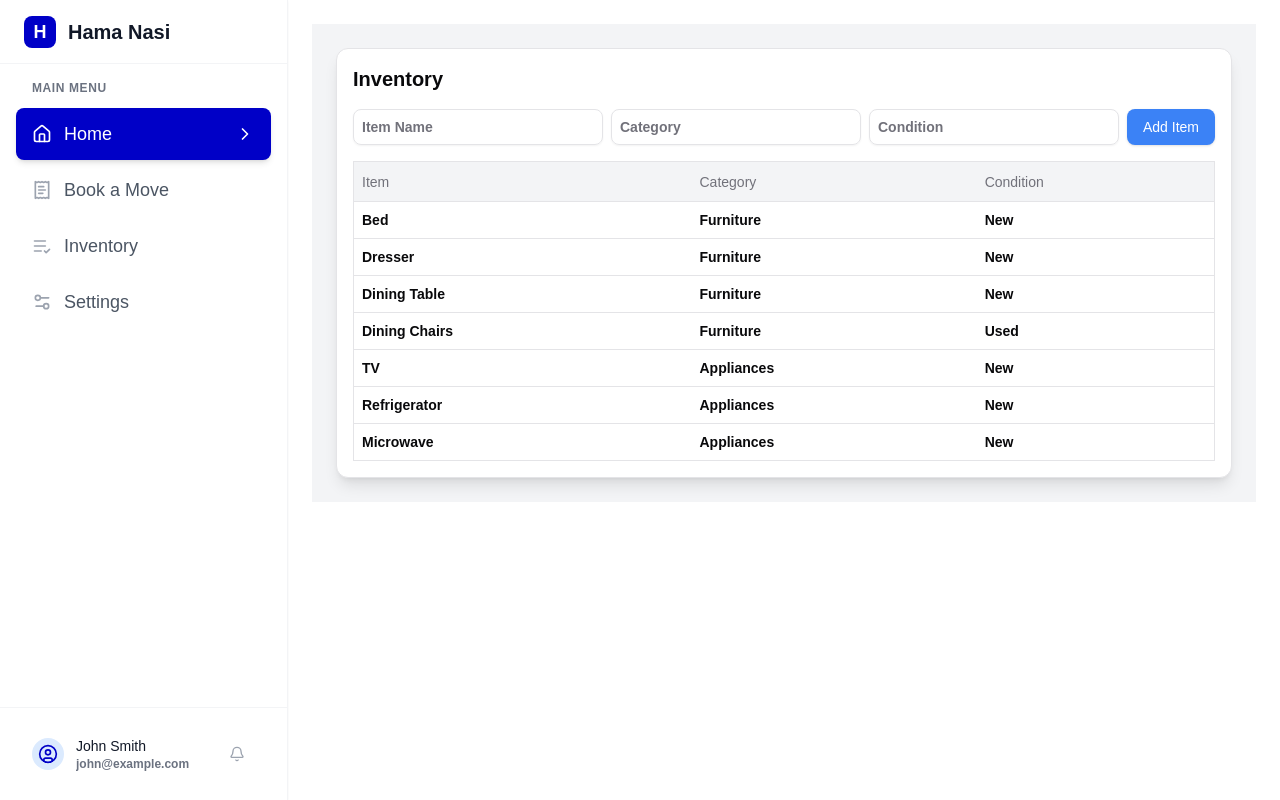
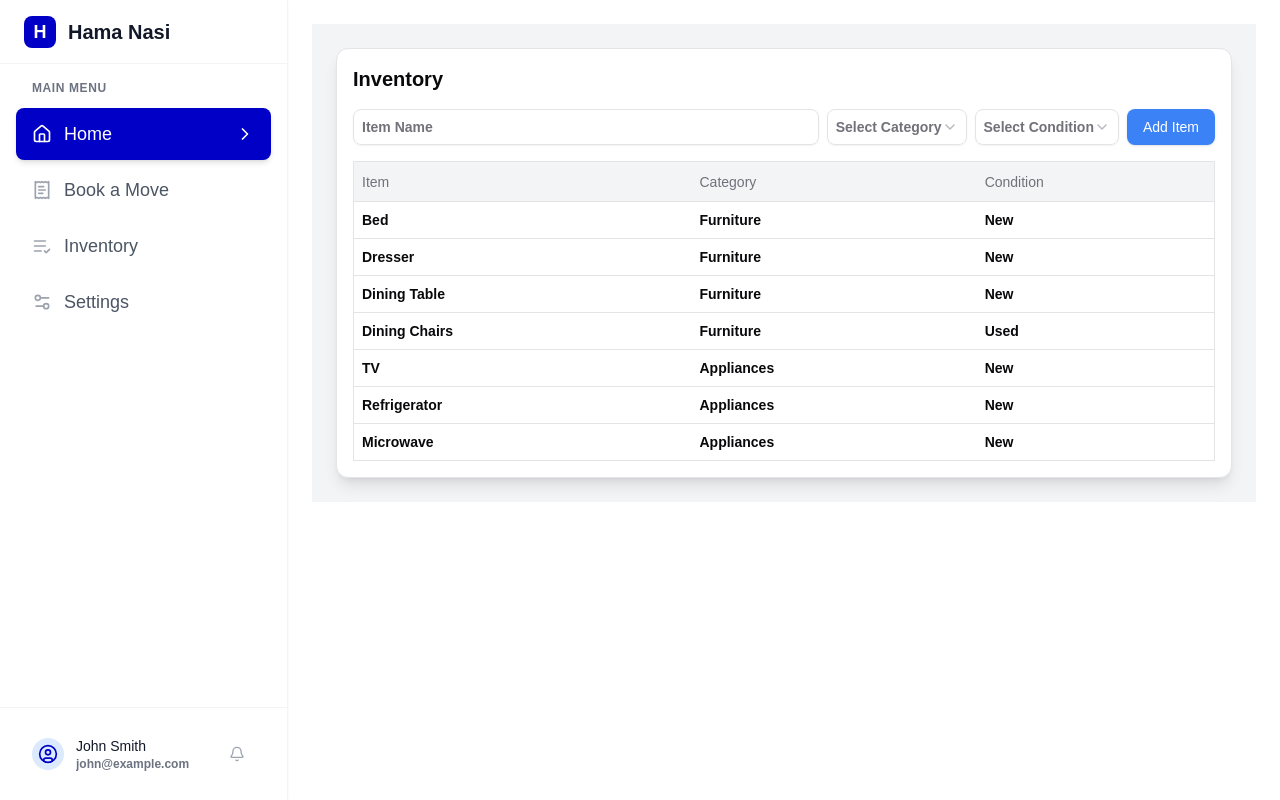
Before and after one commit to JasperMunene/hama-nasi, a Next.js app in the folder client/: page /dashboard/inventory in a window 1280 px wide. Built offline with nearby package versions, Linux system fonts and the light colour scheme; no server answers; a web font is replaced by a local one.

Commit message:
add dropdown to the input fields

```diff
--- a/client/package.json
+++ b/client/package.json
@@ -11,6 +11,7 @@
   },
   "dependencies": {
     "@radix-ui/react-dialog": "^1.1.6",
+    "@radix-ui/react-select": "^2.1.6",
     "@radix-ui/react-separator": "^1.1.2",
     "@radix-ui/react-slot": "^1.1.2",
     "@radix-ui/react-tabs": "^1.1.3",
--- a/client/src/app/dashboard/inventory/page.js
+++ b/client/src/app/dashboard/inventory/page.js
@@ -4,6 +4,7 @@ import { Card, CardContent } from "@/components/ui/card";
 import { Table, TableHeader, TableRow, TableHead, TableBody, TableCell } from "@/components/ui/table";
 import { Button } from "@/components/ui/button";
 import { Input } from "@/components/ui/input";
+import { Select, SelectTrigger, SelectContent, SelectItem } from "@/components/ui/select";
 
 export default function Inventory() {
   const [items, setItems] = useState([
@@ -36,18 +37,23 @@ export default function Inventory() {
             value={newItem.name}
             onChange={(e) => setNewItem({ ...newItem, name: e.target.value })}
           />
-          <Input
-            className="border rounded-lg p-2"
-            placeholder="Category"
-            value={newItem.category}
-            onChange={(e) => setNewItem({ ...newItem, category: e.target.value })}
-          />
-          <Input
-            className="border rounded-lg p-2"
-            placeholder="Condition"
-            value={newItem.condition}
-            onChange={(e) => setNewItem({ ...newItem, condition: e.target.value })}
-          />
+          <Select onValueChange={(value) => setNewItem({ ...newItem, category: value })}>
+            <SelectTrigger className="border rounded-lg p-2 w-40">{newItem.category || "Select Category"}</SelectTrigger>
+            <SelectContent>
+              <SelectItem value="Furniture">Furniture</SelectItem>
+              <SelectItem value="Appliances">Appliances</SelectItem>
+              <SelectItem value="Electronics">Electronics</SelectItem>
+            </SelectContent>
+          </Select>
+          <Select onValueChange={(value) => setNewItem({ ...newItem, condition: value })}>
+            <SelectTrigger className="border rounded-lg p-2 w-40">{newItem.condition || "Select Condition"}</SelectTrigger>
+            <SelectContent>
+              <SelectItem value="New">New</SelectItem>
+              <SelectItem value="Used">Used</SelectItem>
+              <SelectItem value="Fragile">Fragile</SelectItem>
+              <SelectItem value="Bulk">Bulk</SelectItem>
+            </SelectContent>
+          </Select>
           <Button className="bg-blue-500 text-white px-4 py-2 rounded-lg hover:bg-blue-600" onClick={addItem}>
             Add Item
           </Button>
--- /dev/null
+++ b/client/src/components/ui/select.jsx
@@ -0,0 +1,121 @@
+"use client"
+
+import * as React from "react"
+import * as SelectPrimitive from "@radix-ui/react-select"
+import { Check, ChevronDown, ChevronUp } from "lucide-react"
+
+import { cn } from "@/lib/utils"
+
+const Select = SelectPrimitive.Root
+
+const SelectGroup = SelectPrimitive.Group
+
+const SelectValue = SelectPrimitive.Value
+
+const SelectTrigger = React.forwardRef(({ className, children, ...props }, ref) => (
+  <SelectPrimitive.Trigger
+    ref={ref}
+    className={cn(
+      "flex h-9 w-full items-center justify-between whitespace-nowrap rounded-md border border-input bg-transparent px-3 py-2 text-sm shadow-sm ring-offset-background data-[placeholder]:text-muted-foreground focus:outline-none focus:ring-1 focus:ring-ring disabled:cursor-not-allowed disabled:opacity-50 [&>span]:line-clamp-1",
+      className
+    )}
+    {...props}>
+    {children}
+    <SelectPrimitive.Icon asChild>
+      <ChevronDown className="h-4 w-4 opacity-50" />
+    </SelectPrimitive.Icon>
+  </SelectPrimitive.Trigger>
+))
+SelectTrigger.displayName = SelectPrimitive.Trigger.displayName
+
+const SelectScrollUpButton = React.forwardRef(({ className, ...props }, ref) => (
+  <SelectPrimitive.ScrollUpButton
+    ref={ref}
+    className={cn("flex cursor-default items-center justify-center py-1", className)}
+    {...props}>
+    <ChevronUp className="h-4 w-4" />
+  </SelectPrimitive.ScrollUpButton>
+))
+SelectScrollUpButton.displayName = SelectPrimitive.ScrollUpButton.displayName
+
+const SelectScrollDownButton = React.forwardRef(({ className, ...props }, ref) => (
+  <SelectPrimitive.ScrollDownButton
+    ref={ref}
+    className={cn("flex cursor-default items-center justify-center py-1", className)}
+    {...props}>
+    <ChevronDown className="h-4 w-4" />
+  </SelectPrimitive.ScrollDownButton>
+))
+SelectScrollDownButton.displayName =
+  SelectPrimitive.ScrollDownButton.displayName
+
+const SelectContent = React.forwardRef(({ className, children, position = "popper", ...props }, ref) => (
+  <SelectPrimitive.Portal>
+    <SelectPrimitive.Content
+      ref={ref}
+      className={cn(
+        "relative z-50 max-h-96 min-w-[8rem] overflow-hidden rounded-md border bg-popover text-popover-foreground shadow-md data-[state=open]:animate-in data-[state=closed]:animate-out data-[state=closed]:fade-out-0 data-[state=open]:fade-in-0 data-[state=closed]:zoom-out-95 data-[state=open]:zoom-in-95 data-[side=bottom]:slide-in-from-top-2 data-[side=left]:slide-in-from-right-2 data-[side=right]:slide-in-from-left-2 data-[side=top]:slide-in-from-bottom-2",
+        position === "popper" &&
+          "data-[side=bottom]:translate-y-1 data-[side=left]:-translate-x-1 data-[side=right]:translate-x-1 data-[side=top]:-translate-y-1",
+        className
+      )}
+      position={position}
+      {...props}>
+      <SelectScrollUpButton />
+      <SelectPrimitive.Viewport
+        className={cn("p-1", position === "popper" &&
+          "h-[var(--radix-select-trigger-height)] w-full min-w-[var(--radix-select-trigger-width)]")}>
+        {children}
+      </SelectPrimitive.Viewport>
+      <SelectScrollDownButton />
+    </SelectPrimitive.Content>
+  </SelectPrimitive.Portal>
+))
+SelectContent.displayName = SelectPrimitive.Content.displayName
+
+const SelectLabel = React.forwardRef(({ className, ...props }, ref) => (
+  <SelectPrimitive.Label
+    ref={ref}
+    className={cn("px-2 py-1.5 text-sm font-semibold", className)}
+    {...props} />
+))
+SelectLabel.displayName = SelectPrimitive.Label.displayName
+
+const SelectItem = React.forwardRef(({ className, children, ...props }, ref) => (
+  <SelectPrimitive.Item
+    ref={ref}
+    className={cn(
+      "relative flex w-full cursor-default select-none items-center rounded-sm py-1.5 pl-2 pr-8 text-sm outline-none focus:bg-accent focus:text-accent-foreground data-[disabled]:pointer-events-none data-[disabled]:opacity-50",
+      className
+    )}
+    {...props}>
+    <span className="absolute right-2 flex h-3.5 w-3.5 items-center justify-center">
+      <SelectPrimitive.ItemIndicator>
+        <Check className="h-4 w-4" />
+      </SelectPrimitive.ItemIndicator>
+    </span>
+    <SelectPrimitive.ItemText>{children}</SelectPrimitive.ItemText>
+  </SelectPrimitive.Item>
+))
+SelectItem.displayName = SelectPrimitive.Item.displayName
+
+const SelectSeparator = React.forwardRef(({ className, ...props }, ref) => (
+  <SelectPrimitive.Separator
+    ref={ref}
+    className={cn("-mx-1 my-1 h-px bg-muted", className)}
+    {...props} />
+))
+SelectSeparator.displayName = SelectPrimitive.Separator.displayName
+
+export {
+  Select,
+  SelectGroup,
+  SelectValue,
+  SelectTrigger,
+  SelectContent,
+  SelectLabel,
+  SelectItem,
+  SelectSeparator,
+  SelectScrollUpButton,
+  SelectScrollDownButton,
+}
```
Also changed, not shown: 1 other file (tests, documents, lock files or other folders).
